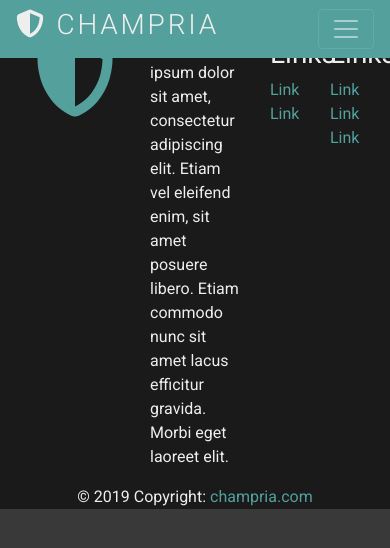
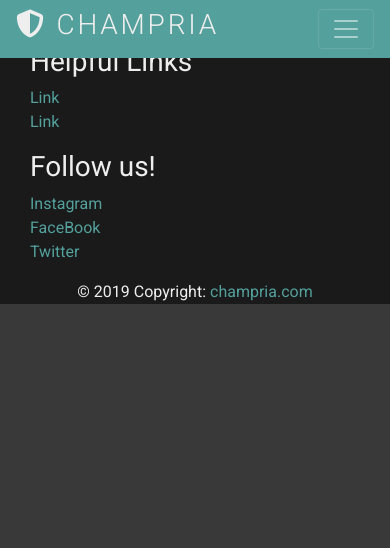
Before and after one commit to justingarcianm/champria-front-end, a React (Create React App) app: page /search_player in a window 390 px wide. Shown: the top 548 px of the page. Built offline with nearby package versions, Linux system fonts and the light colour scheme.

Commit message:
added styles for player search dashboard

```diff
--- a/src/App.css
+++ b/src/App.css
@@ -3,7 +3,7 @@
 }
 
 body {
-  padding-top: 3%;
+  padding-top: 5%;
   font-family: Roboto, sans-serif;
   background-color: #393939;
   color: #eee;
--- a/src/DUMMY_DATA.json
+++ b/src/DUMMY_DATA.json
@@ -3,6 +3,7 @@
     "id": 1,
     "username": "ahola12",
     "img": "https://img.pngio.com/controller-game-controller-video-game-icon-gamer-icon-png-512_512.png",
+    "banner": "https://storage.needpix.com/rsynced_images/game-over-2720584_1280.png",
     "game": "CS GO",
     "team": "Terror Dorms",
     "region": "US",
@@ -12,6 +13,7 @@
     "id": 2,
     "username": "foresight22",
     "img": "https://img.pngio.com/controller-game-controller-video-game-icon-gamer-icon-png-512_512.png",
+    "banner": "https://storage.needpix.com/rsynced_images/game-over-2720584_1280.png",
     "game": "CS GO",
     "team": "",
     "region": "CA",
@@ -21,6 +23,7 @@
     "id": 3,
     "username": "newUser12",
     "img": "https://img.pngio.com/controller-game-controller-video-game-icon-gamer-icon-png-512_512.png",
+    "banner": "https://storage.needpix.com/rsynced_images/game-over-2720584_1280.png",
     "game": "",
     "team": "",
     "region": "",
@@ -30,6 +33,7 @@
     "id": 4,
     "username": "High_Scope",
     "img": "https://img.pngio.com/controller-game-controller-video-game-icon-gamer-icon-png-512_512.png",
+    "banner": "https://storage.needpix.com/rsynced_images/game-over-2720584_1280.png",
     "game": "Rainbow Six: Siege",
     "team": "Unicorns are real",
     "region": "US",
--- a/src/components/search/Filter.js
+++ b/src/components/search/Filter.js
@@ -68,6 +68,7 @@ export default class Filter extends Component {
   render() {
     return (
       <Fragment>
+        <div className="filter-bg d-none d-md-block">
         <form className="form-group">
           <div>
             <input
@@ -136,6 +137,7 @@ export default class Filter extends Component {
             </div>
           </div>
         </form>
+        </div>
       </Fragment>
     );
   }
--- a/src/components/search/FilterBox.js
+++ b/src/components/search/FilterBox.js
@@ -7,7 +7,7 @@ export default function FilterBox(props) {
       <div className="row">
         <div className="col-12">
           {props.names.map(name => (
-            <Link to={name.url}>
+            <Link to={`/player/${name.url}/page`}>
               <div className="row">
                 <div className="col-4">
                   <img
--- a/src/components/search/PlayerCard.js
+++ b/src/components/search/PlayerCard.js
@@ -3,18 +3,19 @@ import { Link } from "react-router-dom";
 
 export default function PlayerCard(props) {
   return (
-    <div className="col-3 container player-container">
+    <div className="col-md-3 col-sm-12 container player-container">
       <div key={props.id} className="player-card card text-left">
         <Link to={`/player/${props.url}/page`}>
-          <div className="row background">
-            <div className="col-sm-5">
+          <div className="background" style={{ backgroundImage: `url(${props.banner})` }}></div>
+          <div
+          className="row foreground">
+            <div className="col-5">
               <img
                 src={props.img}
                 alt={"profile image for " + props.name}
-                className="img-fluid"
               />
             </div>
-            <div className="col-sm-7 my-auto">
+            <div className="col-7 my-auto">
               <h5 className="username">{props.name}</h5>
             </div>
           </div>
--- a/src/components/search/Players.js
+++ b/src/components/search/Players.js
@@ -16,6 +16,7 @@ export default class Players extends Component {
                 region={data.region}
                 team={data.team}
                 url={data.url}
+                banner={data.banner}
               />
             );
           })}
--- a/src/components/search/styles/PlayerSearch.css
+++ b/src/components/search/styles/PlayerSearch.css
@@ -4,11 +4,36 @@
   margin: 0;
   padding-top: 5%;
   padding-bottom: 5%;
+  background-position: center;
+  background-size: cover;
+  opacity: .5;
+  z-index: 2;
+  height: 100px;
+  filter: blur(3px);
   /* border-bottom: 1px solid #eee; */
+}
+
+.foreground{
+  position: absolute;
+  top: 30%;
+  left: 55%;
+  transform: translate(-45%, -70%);
+  width: 100%;
+}
+
+.foreground img {
+  width: 100%;
+}
+
+@media screen and (max-width:500px){
+.foreground img {
+  width: 60%;
+}
 }
 
 .username {
   margin-left: -15px;
+  font-weight: bold;
 }
 
 .card {
@@ -58,18 +83,9 @@ a:hover {
   color: #eee;
 }
 
-input.form-control {
-  background: #595959;
-  border: none;
+.filter-bg{
+  background-color: #1a1a1a;
+  padding: 15px;
+  border-radius: 5px;
+  margin-bottom: 10%;
 }
-input.form-control:after {
-  background: #595959;
-  border: none;
-}
-
-::-webkit-input-placeholder,
-:-moz-placeholder,
-::placeholder {
-  color: #eee;
-  opacity: 1;
-}
--- a/src/components/searchteams/filter/TeamFilterBox.js
+++ b/src/components/searchteams/filter/TeamFilterBox.js
@@ -7,7 +7,7 @@ export default function TeamFilterBox(props){
             <div className="row">
         <div className="col-12">
           {props.names.map(name => (
-            <Link to={name.url}>
+            <Link to={`/team/${name.url}/page`}>
               <div className="row">
                 <div className="col-4">
                   <img
--- a/src/components/topandbottom/Footer.js
+++ b/src/components/topandbottom/Footer.js
@@ -7,18 +7,18 @@ export default class Footer extends Component {
       <footer className="page-footer font-small">
         <div className="container-fluid">
           <div className="row ">
-            <div className="col-4">
+            <div className="col-4 d-none d-md-block">
               <i class="fas fa-shield-alt"></i>
             </div>
-            <div className="col-4 text-left">
+            <div className="col-4 text-left d-none d-md-block">
               <p>
                 Lorem ipsum dolor sit amet, consectetur adipiscing elit. Etiam
                 vel eleifend enim, sit amet posuere libero. Etiam commodo nunc
                 sit amet lacus efficitur gravida. Morbi eget laoreet elit.
               </p>
             </div>
-            <div className="col-2 text-left">
-              <h3>Links</h3>
+            <div className="col-md-2 text-left">
+              <h3>Helpful Links</h3>
               <ul className="list-unstyled">
                 <li>
                   <a href="#">Link</a>
@@ -28,17 +28,17 @@ export default class Footer extends Component {
                 </li>
               </ul>
             </div>
-            <div className="col-2 text-left">
-              <h3>Links</h3>
+            <div className="col-md-2 text-left">
+              <h3>Follow us!</h3>
               <ul className="list-unstyled">
                 <li>
-                  <a href="#">Link</a>
+                  <a href="#">Instagram</a>
                 </li>
                 <li>
-                  <a href="#">Link</a>
+                  <a href="#">FaceBook</a>
                 </li>
                 <li>
-                  <a href="#">Link</a>
+                  <a href="#">Twitter</a>
                 </li>
               </ul>
             </div>
--- a/src/components/topandbottom/Navbar.js
+++ b/src/components/topandbottom/Navbar.js
@@ -24,7 +24,7 @@ export default class Navbar extends Component {
         </Link>
         <Link to="/player/:playerId/settings">
           <li className="nav-link">
-            <i class="fas fa-cog"></i> Settings
+            <i className="fas fa-cog"></i> Settings
           </li>
         </Link>
       </Fragment>
```
